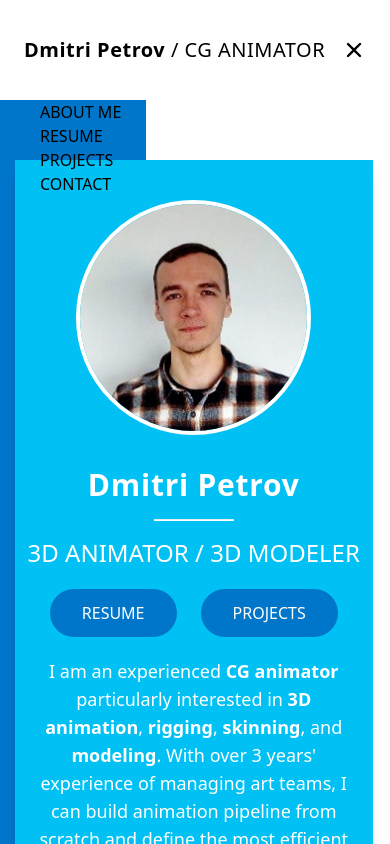
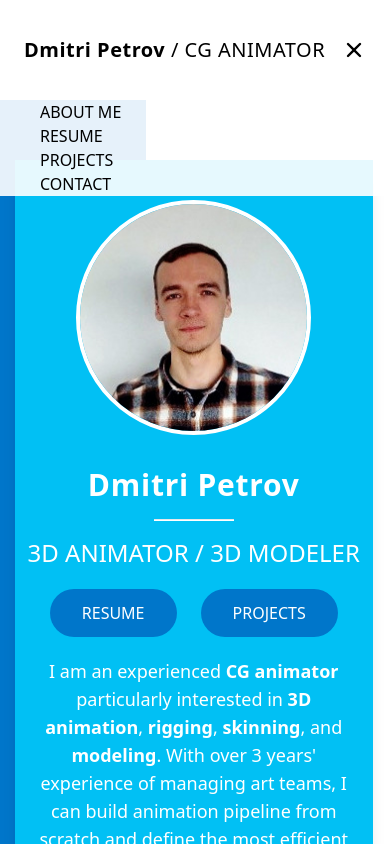
Before and after one commit to AleKoles/animator-cv-portfolio, a React (Create React App) app: page / in a window 390 px wide. Both pictures are taken after a click on the element 354 px from the left and 50 px from the top of the page. Shown: the top 844 px of the page. Built offline with nearby package versions, Linux system fonts and the light colour scheme.

Commit message:
feat: changed navbar styles + added Resume.jsx file

```diff
--- a/src/components/Navbar.jsx
+++ b/src/components/Navbar.jsx
@@ -23,7 +23,11 @@ const Navbar = () => {
           {!nav ? <MenuIcon className="w-6" /> : <XIcon className="w-6" />}
         </div>
       </div>
-      <ul className={!nav ? "hidden" : "absolute w-full px-8"}>
+      <ul
+        className={
+          !nav ? "hidden" : "absolute w-full px-8 bg-white bg-opacity-90"
+        }
+      >
         <li>About me</li>
         <li>Resume</li>
         <li>Projects</li>
```
Also changed, not shown: src/components/Resume.jsx (added).
